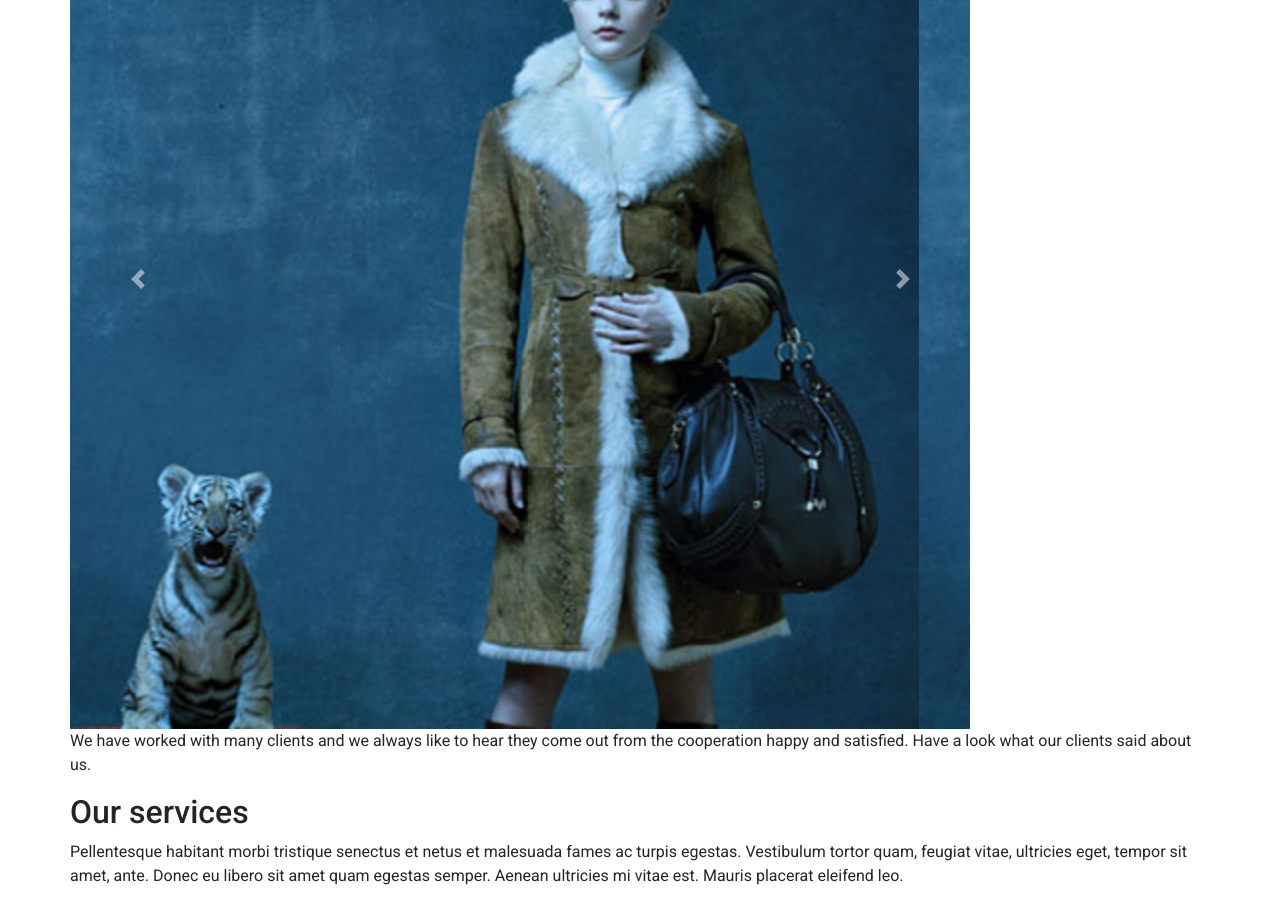
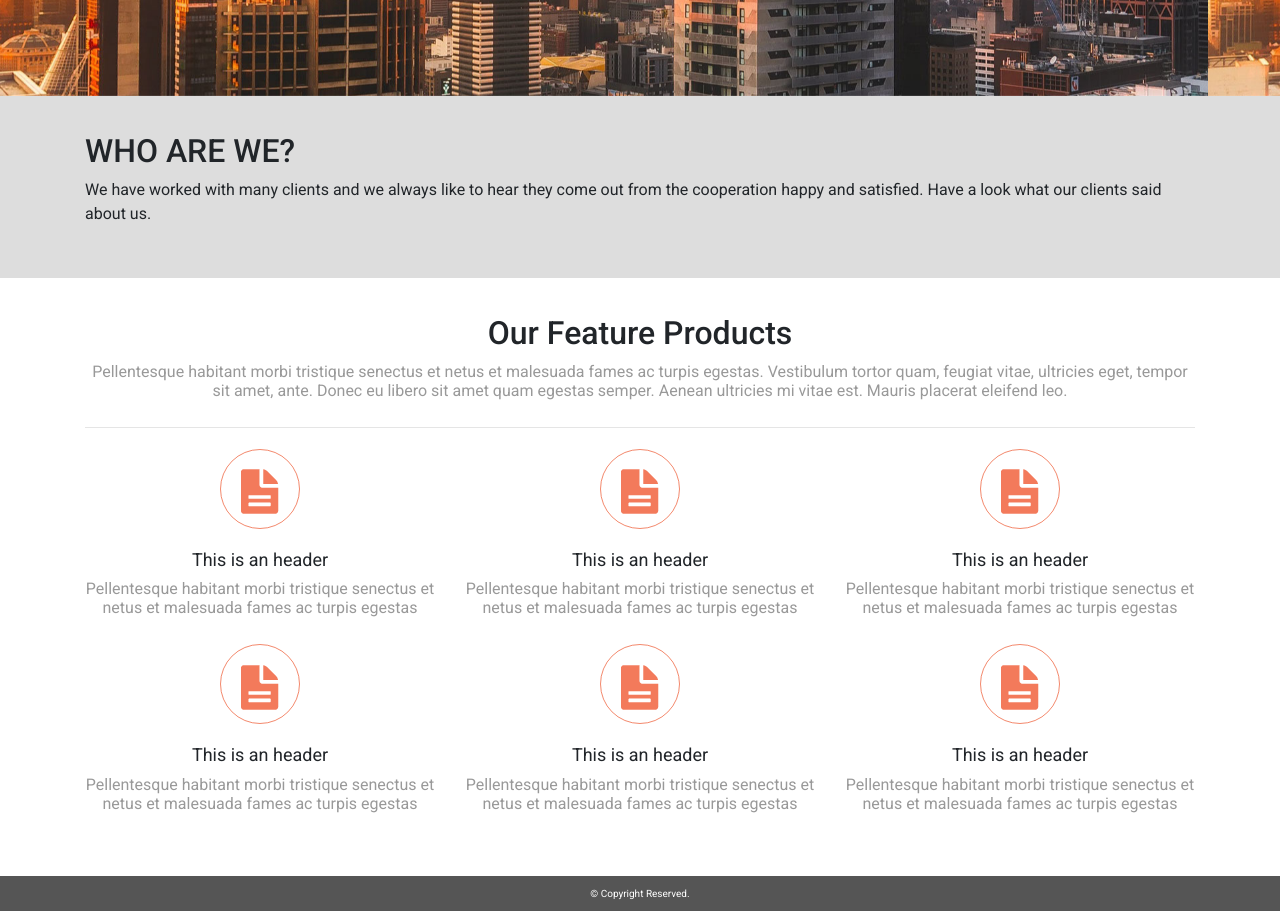
Before and after one commit to palashsinharay/pcommerce-buyer, an Angular app: page / in a window 1280 px wide. Shown: the part 380-1291 px from the top of the page. Built offline with nearby package versions, Linux system fonts and the light colour scheme.

Commit message:
home ui updated.

```diff
--- a/src/app/bs-navbar/bs-navbar.component.html
+++ b/src/app/bs-navbar/bs-navbar.component.html
@@ -19,9 +19,8 @@
                     <li class="nav-item" routerLinkActive="active"><a class="nav-link" routerLink="/product" [queryParams]="{heading:'Product Listing'}">Product</a></li>
 
                   </ul>
-
-
-                </div><!-- /.navbar-collapse -->
+                </div>
+                <!-- /.navbar-collapse -->
 
             </nav>
         </div>
--- a/src/app/home-page/home-page.component.css
+++ b/src/app/home-page/home-page.component.css
@@ -10,3 +10,50 @@
     margin: 0;
     padding: 0;
 }
+/* .serviceIcon{
+    color: #6aae7a;
+    border: 1px solid #6aae7a;
+    -webkit-transition: all 0.3s;
+    transition: all 0.3s;
+} */
+
+.serviceIcon {
+    width: 80px;
+    height: 80px;
+    line-height: 80px;
+    text-align: center;
+    display: inline-block;
+    font-size: 1.4rem;
+    border-radius: 50%;
+    border: 1px solid rgba(241,108,73, 0.8);
+    margin-bottom: 20px;
+}
+.serviceSection{
+    text-align: center;
+}
+.serviceSection h3{
+    font-size: 18px;
+    margin: 0;
+    font-weight: 400;
+}
+.serviceSection p{
+    color: #999;
+    margin: 9px 0 27px;
+    font-size: 16px;
+    line-height: 19px;
+}
+.serviceSection{
+    margin: 36px 0;
+}
+.serviceSection hr{margin: 21px 0;}
+.footer{
+    background: #555;
+    color: #fff;
+    padding: 10px 0;
+    font-size: 10px;
+    text-align: center;
+}
+.whoWeAre{
+    background: #ddd;
+    padding: 36px 0;
+}
--- a/src/app/home-page/home-page.component.html
+++ b/src/app/home-page/home-page.component.html
@@ -1,15 +1,13 @@
-<div class="container">
-    <div class="row">
 <div id="carouselExampleControls" class="carousel slide" data-ride="carousel">
   <div class="carousel-inner">
     <div class="carousel-item active">
-                <img class="d-block w-100" src="../assets/images/product1.jpg" alt="First slide">
+      <img class="d-block w-100" src="../assets/images/header-1.jpg" alt="First slide">
     </div>
     <div class="carousel-item">
-                <img class="d-block w-100" src="../assets/images/product1.jpg" alt="Second slide">
+      <img class="d-block w-100" src="../assets/images/header-1.jpg" alt="Second slide">
     </div>
     <div class="carousel-item">
-                <img class="d-block w-100" src="../assets/images/product1.jpg" alt="Third slide">
+      <img class="d-block w-100" src="../assets/images/header-1.jpg" alt="Third slide">
     </div>
   </div>
   <a class="carousel-control-prev" href="#carouselExampleControls" role="button" data-slide="prev">
@@ -21,11 +19,62 @@
     <span class="sr-only">Next</span>
   </a>
 </div>
-
+<div class="whoWeAre">
+  <div class="container">
     <h2>WHO ARE WE? </h2>
     <p>We have worked with many clients and we always like to hear they come out from the cooperation happy and satisfied. Have a look what our clients said about us. </p>
-
-          <h2>Our services </h2>
-          <p>Pellentesque habitant morbi tristique senectus et netus et malesuada fames ac turpis egestas. Vestibulum tortor quam, feugiat vitae, ultricies eget, tempor sit amet, ante. Donec eu libero sit amet quam egestas semper. Aenean ultricies mi vitae est. Mauris placerat eleifend leo. </p>
   </div>
 </div>
+<div class="container">
+  <div class="serviceSection">
+    <h2>Our Feature Products</h2>
+    <p>Pellentesque habitant morbi tristique senectus et netus et malesuada fames ac turpis egestas. Vestibulum tortor quam, feugiat vitae, ultricies eget, tempor sit amet, ante. Donec eu libero sit amet quam egestas semper. Aenean ultricies mi vitae est. Mauris placerat eleifend leo. </p>
+    <hr>
+    <div class="row">
+      <div class="col-sm-4">
+        <div class="serviceIcon">
+          <img src="../assets/images/service-icon-1.png">
+        </div>
+        <h3>This is an header </h3>
+        <p>Pellentesque habitant morbi tristique senectus et netus et malesuada fames ac turpis egestas </p>
+      </div>
+      <div class="col-sm-4">
+        <div class="serviceIcon">
+          <img src="../assets/images/service-icon-1.png">
+        </div>
+        <h3>This is an header </h3>
+        <p>Pellentesque habitant morbi tristique senectus et netus et malesuada fames ac turpis egestas </p>
+      </div>
+      <div class="col-sm-4">
+        <div class="serviceIcon">
+          <img src="../assets/images/service-icon-1.png">
+        </div>
+        <h3>This is an header </h3>
+        <p>Pellentesque habitant morbi tristique senectus et netus et malesuada fames ac turpis egestas </p>
+      </div>
+      <div class="col-sm-4">
+        <div class="serviceIcon">
+          <img src="../assets/images/service-icon-1.png">
+        </div>
+        <h3>This is an header </h3>
+        <p>Pellentesque habitant morbi tristique senectus et netus et malesuada fames ac turpis egestas </p>
+      </div>
+      <div class="col-sm-4">
+        <div class="serviceIcon">
+          <img src="../assets/images/service-icon-1.png">
+        </div>
+        <h3>This is an header </h3>
+        <p>Pellentesque habitant morbi tristique senectus et netus et malesuada fames ac turpis egestas </p>
+      </div>
+      <div class="col-sm-4">
+        <div class="serviceIcon">
+          <img src="../assets/images/service-icon-1.png">
+        </div>
+        <h3>This is an header </h3>
+        <p>Pellentesque habitant morbi tristique senectus et netus et malesuada fames ac turpis egestas </p>
+      </div>
+    </div>
+  </div>
+</div>
+
+<div class="footer">&copy; Copyright Reserved.</div>
```
Also changed, not shown: src/assets/images/header-1.jpg (added), src/assets/images/service-icon-1.png (added). Lines whose indentation alone changed are shown as unchanged.
